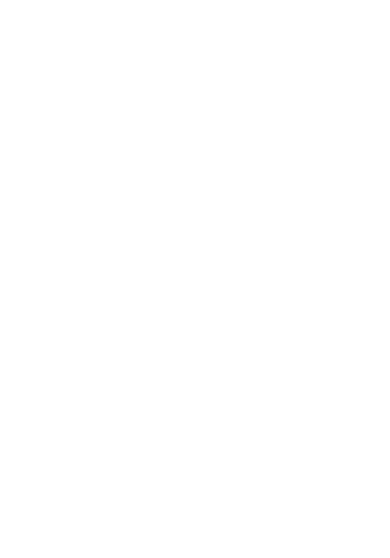
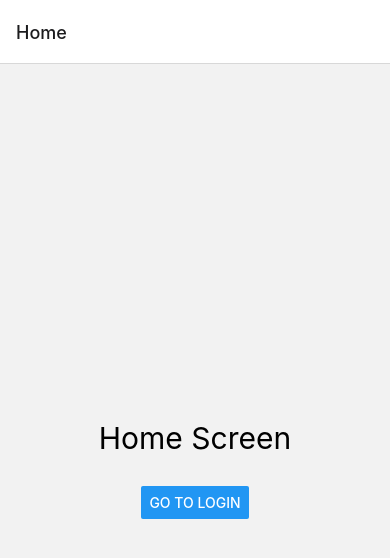
Before and after one commit to Rohit-Nandagawali/learning_react_native, a React Native app: screen / in a window 390 px wide. Shown: the top 558 px of the page. Built offline with nearby package versions, Linux system fonts and the light colour scheme.

Commit message:
created stack navigation
create stack navingation refer from react navigation

```diff
--- a/App.tsx
+++ b/App.tsx
@@ -13,65 +13,56 @@
   StatusBar,
 
 } from 'react-native';
+import { NavigationContainer } from '@react-navigation/native';
+import { createNativeStackNavigator } from '@react-navigation/native-stack';
 
-
-
+const Stack =createNativeStackNavigator()
 function App(): JSX.Element {
   return (
-    <View >
-     <StatusBar
-     backgroundColor={"red"}
-     barStyle="light-content"
-     hidden={true}
-     />
-
-
-    </View>
+   <NavigationContainer>
+    <Stack.Navigator>
+      <Stack.Screen name='Home' component={Home}/>
+      <Stack.Screen name='Login' component={Login}/>
+    </Stack.Navigator>
+   </NavigationContainer>
   );
 }
 
+const Home = (props:any) => {
+  return (
+    <View style={Internalstyles.center}>
+      <Text style={Internalstyles.text}>Home Screen</Text>
+      <Button  title='Go to Login' onPress={()=>props.navigation.navigate("Login")}/>
+    </View>
+   );
+}
+
+const Login = () => {
+  return (
+    <View style={Internalstyles.center}>
+      <Text style={Internalstyles.text}>Login Screen</Text>
+    </View>
+   );
+}
 
 
 // defining Internal styling using StyleSheet.create()
 const Internalstyles = StyleSheet.create({
 
-  btn: {
-    backgroundColor: "red",
+  text: {
+
     padding: 10,
     borderRadius: 10,
-    shadowColor: "blue",
-    elevation: 20,
+    fontSize:30,
     margin:20,
 
   },
-  TextInput: {
-    color: "black",
-    fontSize: 20,
-    fontFamily: "Roboto",
-    padding: 15,
-    marginHorizontal: 20,
-    marginVertical: 10,
-    borderRadius: 20,
-    borderWidth: 2,
-    borderColor: "green"
+  center:{
+    flex:1,
+    justifyContent:"center",
+    alignItems:"center"
   }
-  ,
-  Button: {
-    color: "white",
-    fontSize: 20,
-    padding: 15,
-    margin: 10,
-    backgroundColor: "red",
-    borderRadius: 20,
-    alignItems: "center",
-    textAlign: "center",
-    borderColor: "green",
-    shadowColor: "red",
-    elevation: 20,
-    shadowOpacity: 4
 
-
-  },
 
 })
 export default App;
--- a/package.json
+++ b/package.json
@@ -10,8 +10,12 @@
     "test": "jest"
   },
   "dependencies": {
+    "@react-navigation/native": "^6.1.4",
+    "@react-navigation/native-stack": "^6.9.10",
     "react": "18.2.0",
-    "react-native": "0.71.3"
+    "react-native": "0.71.3",
+    "react-native-safe-area-context": "^4.5.0",
+    "react-native-screens": "^3.20.0"
   },
   "devDependencies": {
     "@babel/core": "^7.20.0",
```
Also changed, not shown: 1 other file (tests, documents, lock files or other folders).
